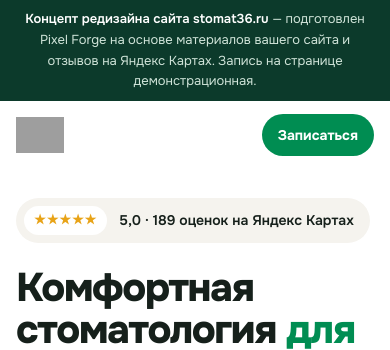
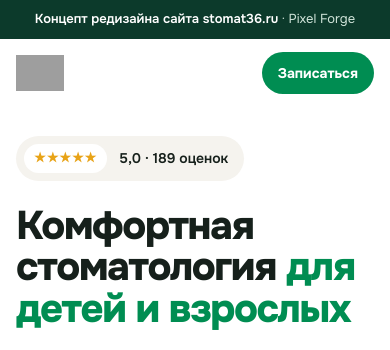
Before and after one commit to Alik186/concepts, a plain HTML site: page stomat36/index.html in a window 390 px wide. Shown: the top 350 px of the page. Drawn offline with Linux system fonts and the light colour scheme; grey boxes are pictures that could not be loaded.

Commit message:
Современная стоматология: короче полоса концепта и рейтинг на мобильных

```diff
--- a/stomat36/index.html
+++ b/stomat36/index.html
@@ -38,6 +38,7 @@ h3{font-size:20px;line-height:1.3;font-weight:700;letter-spacing:-.01em}
 .d1{transition-delay:.08s}.d2{transition-delay:.16s}.d3{transition-delay:.24s}.d4{transition-delay:.32s}
 
 /* ribbon + header */
+.rs{display:none}
 .ribbon{background:var(--gd);color:#cfe3d8;font-size:13px;text-align:center;padding:9px 16px}.ribbon b{color:#fff;font-weight:600}
 header{position:sticky;top:0;z-index:50;background:rgba(255,255,255,.92);backdrop-filter:saturate(1.4) blur(14px);border-bottom:1px solid transparent;transition:border-color .3s}
 header.sc{border-color:var(--line)}
@@ -176,6 +177,7 @@ footer{background:var(--gd);color:#a9c4b7;padding:48px 0;font-size:14px}
 @media (max-width:640px){
   :root{--sec:72px;--gap:16px}
   .w{width:calc(100% - 32px)}
+  .rl,.yk{display:none}.rs{display:inline}
   .hdr{height:68px}.hdr .logo img{height:36px}.hdr .btn{height:42px;padding:0 16px;font-size:14px}
   .head{flex-direction:column;align-items:flex-start;gap:16px;margin-bottom:36px}
   .hero{padding-top:28px}.hero .ctas .btn{flex:1}
@@ -193,7 +195,7 @@ footer{background:var(--gd);color:#a9c4b7;padding:48px 0;font-size:14px}
 </style>
 </head>
 <body>
-<div class="ribbon"><b>Концепт редизайна сайта stomat36.ru</b> — подготовлен Pixel Forge на основе материалов вашего сайта и отзывов на Яндекс Картах. Запись на странице демонстрационная.</div>
+<div class="ribbon"><b>Концепт редизайна сайта stomat36.ru</b><span class="rl"> — подготовлен Pixel Forge на основе материалов вашего сайта и отзывов на Яндекс Картах. Запись на странице демонстрационная.</span><span class="rs"> · Pixel Forge</span></div>
 <header id="hdr"><div class="w hdr">
   <a class="logo" href="#top"><img src="https://stomat36.ru/wp-content/themes/stomatology/images/logo.png" alt="Современная стоматология"></a>
   <nav><a href="#about">О клинике</a><a href="#services">Услуги</a><a href="#doctors">Врачи</a><a href="#reviews">Отзывы</a><a href="#book">Контакты</a></nav>
@@ -208,7 +210,7 @@ footer{background:var(--gd);color:#a9c4b7;padding:48px 0;font-size:14px}
   <div class="w">
     <div class="hero-grid">
       <div>
-        <div class="rating rv"><i>★★★★★</i>5,0 · 189 оценок на Яндекс Картах</div>
+        <div class="rating rv"><i>★★★★★</i>5,0 · 189 оценок<span class="yk">&nbsp;на Яндекс Картах</span></div>
         <h1 class="rv d1">Комфортная стоматология <span>для детей и взрослых</span></h1>
         <p class="lead rv d2">Лечение и восстановление зубов без боли и стресса — с гарантией. С 2009 года рядом с площадью Заставы, и многие пациенты с нами больше десяти лет.</p>
         <div class="ctas rv d3">
```
